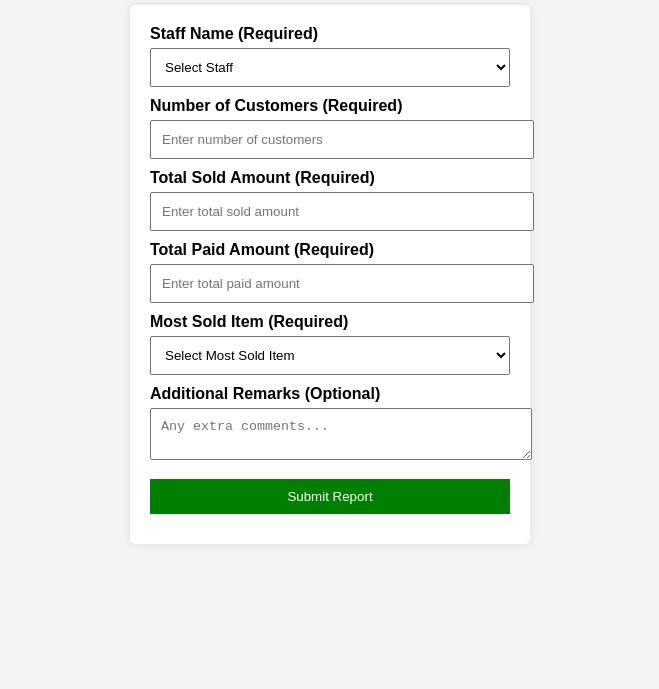
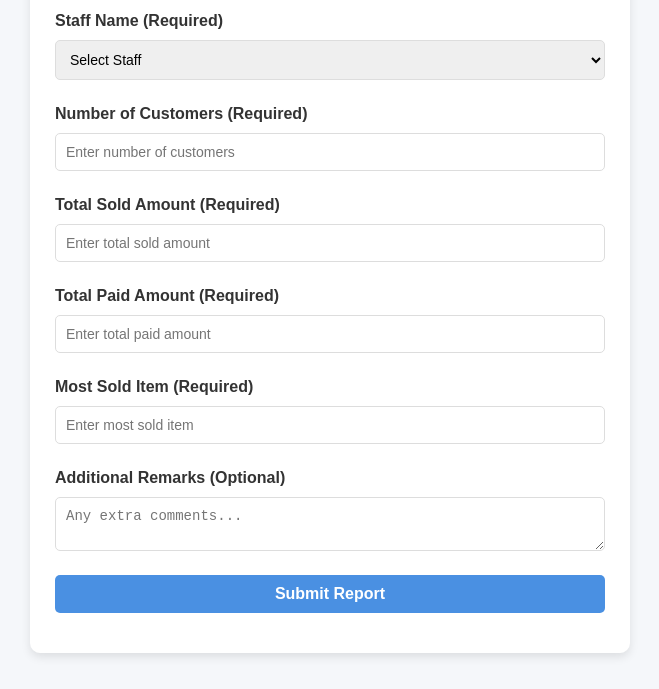
Before and after one commit to Mirrob/Daily_Sales_Report_Heaven-s_Kitchen, a plain HTML site: page index.html in a window 1280 px wide. Shown: the part 111-800 px from the top of the page, without its empty margins (310-969 px from the left). Drawn offline with Linux system fonts and the light colour scheme.

Commit message:
Update2 index.html

```diff
--- a/index.html
+++ b/index.html
@@ -7,43 +7,66 @@
     <style>
         body {
             font-family: Arial, sans-serif;
-            max-width: 400px;
+            max-width: 600px;
             margin: auto;
             padding: 20px;
-            background-color: #f4f4f4;
+            background-color: #f5f7fa;
+            color: #333;
         }
         h2 {
             text-align: center;
+            font-weight: bold;
+            color: #4a90e2;
+            margin-bottom: 20px;
         }
         form {
-            background: white;
-            padding: 20px;
-            border-radius: 5px;
-            box-shadow: 0px 0px 10px rgba(0, 0, 0, 0.1);
+            background: #ffffff;
+            padding: 25px;
+            border-radius: 10px;
+            box-shadow: 0 4px 10px rgba(0, 0, 0, 0.1);
         }
         label {
             font-weight: bold;
+            display: block;
+            margin-top: 10px;
+            margin-bottom: 5px;
         }
         select, input, textarea, button {
             width: 100%;
             padding: 10px;
             margin-top: 5px;
-            margin-bottom: 10px;
+            margin-bottom: 15px;
+            border: 1px solid #ddd;
+            border-radius: 5px;
+            font-size: 14px;
+            box-sizing: border-box;
+        }
+        select:focus, input:focus, textarea:focus {
+            border-color: #4a90e2;
+            outline: none;
+            box-shadow: 0 0 5px rgba(74, 144, 226, 0.5);
         }
         button {
-            background-color: green;
-            color: white;
+            background-color: #4a90e2;
+            color: #fff;
             border: none;
             cursor: pointer;
+            font-weight: bold;
+            font-size: 16px;
+            transition: background-color 0.3s, transform 0.2s;
         }
         button:hover {
-            background-color: darkgreen;
+            background-color: #357ab9;
+            transform: translateY(-2px);
+        }
+        button:focus {
+            outline: none;
         }
     </style>
 </head>
 <body>
 
-    <h2>Daily Sales Report - Heaven's Kitchen</h2>
+    <h2>Daily Sales Report</h2>
 
     <form id="salesForm">
         <!-- Staff Name Dropdown -->
@@ -72,21 +95,9 @@
         <label for="totalPaid">Total Paid Amount (Required)</label>
         <input type="number" id="totalPaid" placeholder="Enter total paid amount" required>
 
-        <!-- Most Sold Item Dropdown -->
+        <!-- Most Sold Item Changed to Text Input -->
         <label for="mostSoldItem">Most Sold Item (Required)</label>
-        <select id="mostSoldItem" required>
-            <option value="" disabled selected>Select Most Sold Item</option>
-            <option value="biryani">Biryani</option>
-            <option value="kacchi">Kacchi</option>
-            <option value="Beef Curry">Beef Curry</option>
-            <option value="Meat Curry">Meat Curry</option>
-            <option value="Burger">Burger</option>
-            <option value="Pizza">Pizza</option>
-            <option value="Barista">Barista</option>
-            <option value="Chicken Biryani">Chicken Biryani</option>
-            <option value="Mutton Biryani">Mutton Biryani</option>
-            <option value="Sweets">Sweets</option>
-        </select>
+        <input type="text" id="mostSoldItem" placeholder="Enter most sold item" required>
 
         <!-- Additional Remarks -->
         <label for="remarks">Additional Remarks (Optional)</label>
@@ -105,7 +116,7 @@
                 numCustomers: document.getElementById("numCustomers").value,
                 totalSold: document.getElementById("totalSold").value,
                 totalPaid: document.getElementById("totalPaid").value,
-                mostSoldItem: document.getElementById("mostSoldItem").value,
+                mostSoldItem: document.getElementById("mostSoldItem").value, // Changed to Text Input
                 remarks: document.getElementById("remarks").value
             };
 
```
